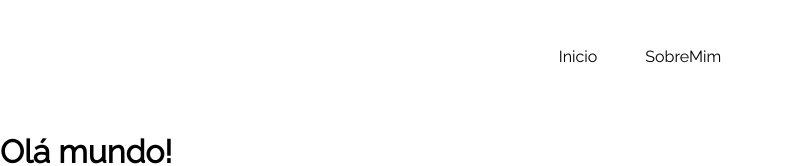
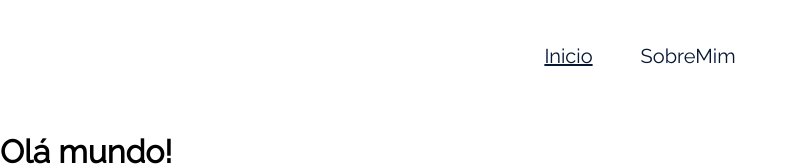
Before and after one commit to AlexandreFerreira97/ola-mundo, a React (Create React App) app: page / in a window 1280 px wide. Shown: the top 166 px of the page, without its empty margins (0-797 px from the left). Built offline with nearby package versions, Linux system fonts and the light colour scheme.

Commit message:
Update MenuLink.module.css

```diff
--- a/src/componentes/MenuLink/MenuLink.module.css
+++ b/src/componentes/MenuLink/MenuLink.module.css
@@ -0,0 +1,9 @@
+.link {
+    font-size: 1.25rem;
+    line-height: 1.5rem;
+    color: var(--cor-fonte-principal);
+}
+
+.link_destacado{
+    text-decoration: underline;
+}
```
